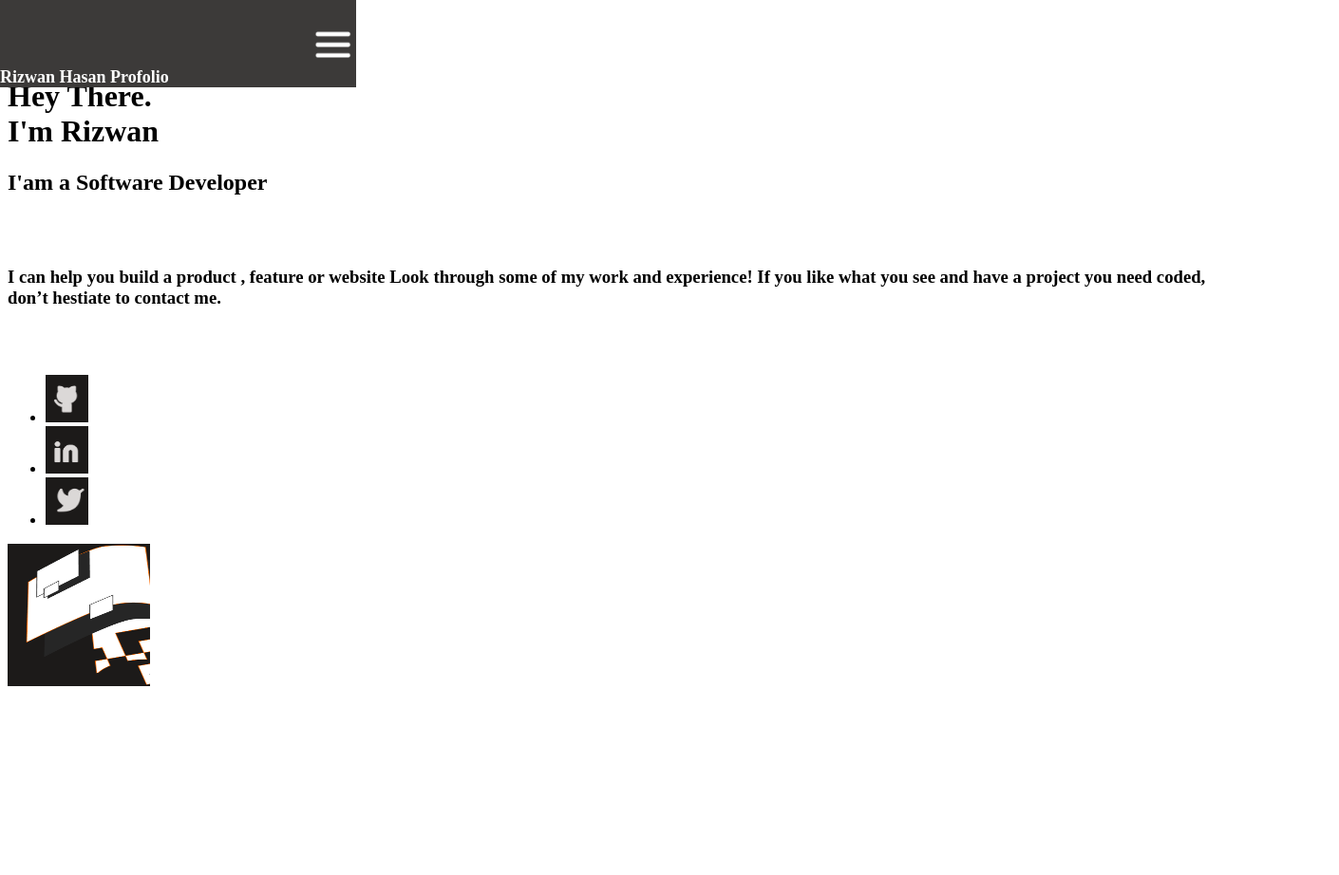
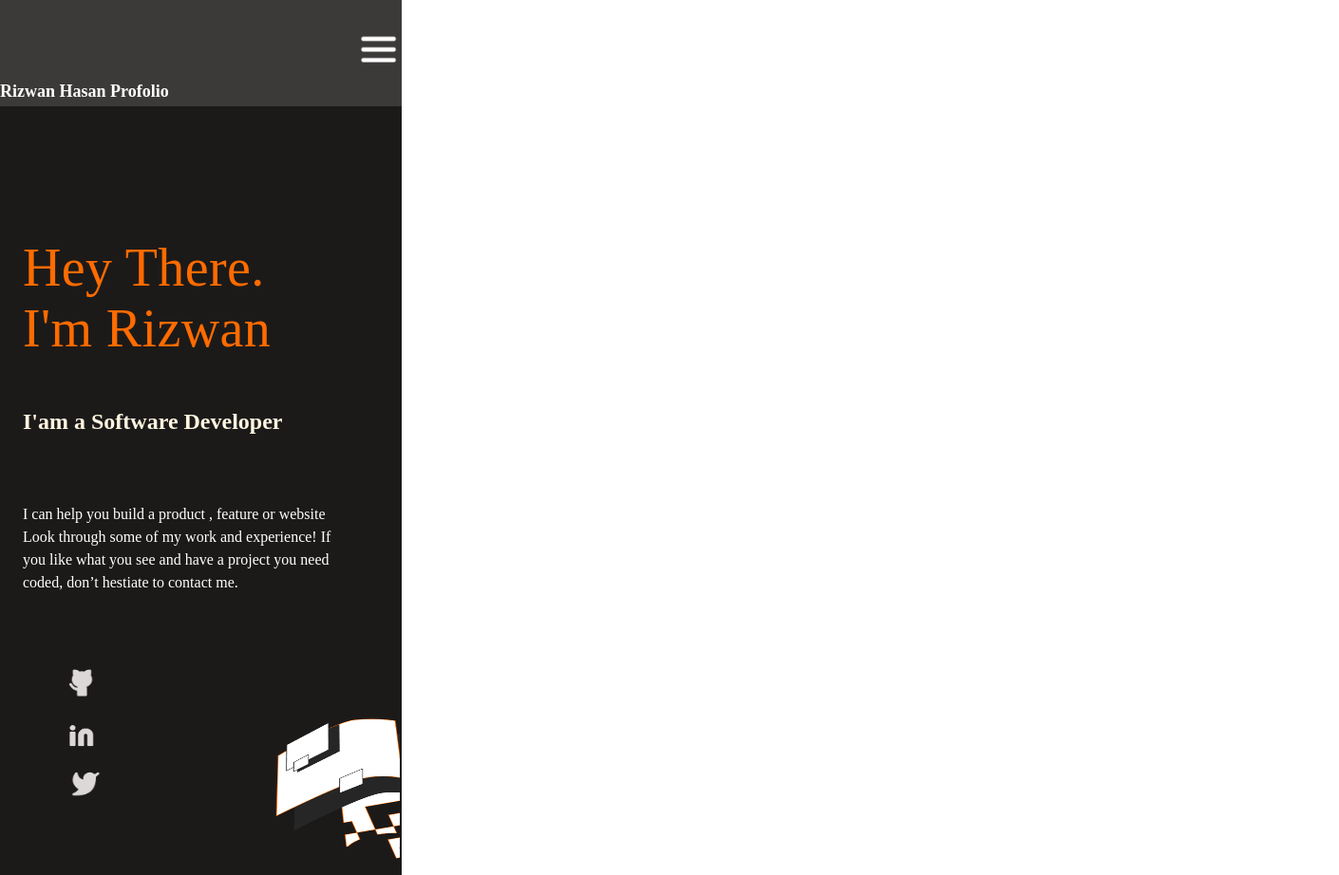
Before and after one commit to Rizwan-learn/Mobile-Protfolio, a website: page index.html in a window 1280 px wide. Shown: the whole page at 95% size, 1410 px wide, since content can reach past the window. Before the commit the page ends 800 px from the top, so only its background shows below. Drawn offline with Linux system fonts and the light colour scheme.

Commit message:
update flex.css

```diff
--- a/flex.css
+++ b/flex.css
@@ -1,11 +1,14 @@
 .app-header {
   display: flex;
   position: absolute;
+  padding: 10px 24px;
   width: 375px;
   height: 92px;
   left: 0;
   top: 0;
   background: #3c3a39;
+  z-index: 2;
+
 }
 
 .header {
@@ -30,3 +33,94 @@
   top: 25%;
   right: 0;
 }
+
+.app-homepage{
+  display: flex;
+  flex-direction: column;
+  align-items: flex-start;
+  padding: 120px 24px;
+
+  position: absolute;
+  width: 375px;
+  height: 590px;
+  left: 0px;
+  top: 92px;
+  background: #1c1a19;
+
+}
+
+h1{
+  width: 327px;
+  height: 124px;
+  top: 120px;
+  left: 24px;
+  font-weight: 400;
+  font-style: normal;
+  font-size: 56px;
+  line-height: 64px;
+  letter-spacing: 0.37px;
+  color: #ff6b00;
+}
+h2{
+  position: static;
+  width: 372px;
+  height: 27px;
+  left: 24px;
+  top: 256px;
+  font-style: normal;
+  font-weight: bold;
+  font-size: 24px;
+  line-height: 32px;
+  display: flex;
+  align-items: center;
+  color: #FFF5E1;
+}
+h3{
+  position: static;
+  width: 327px;
+  height: 123px;
+  left: 24px;
+  top: 295px;
+  font-style: normal;
+  font-weight: normal;
+  font-size: 16px;
+  line-height: 24px;
+  color: #FFFFFF;
+}
+
+ul{
+  list-style: none;
+  flex-direction: column;
+  justify-content: flex-start;
+
+}
+
+.github{
+  position: absolute;
+  width: 17.99px;
+  left: 0.08%;
+  right: 0.01%;
+
+}
+.link{
+  position: absolute ;
+  left: 20%;
+  right: 75%;
+}
+.twitter{
+
+    position: absolute ;
+    left: 40%;
+    right: 75%;
+
+}
+
+.background{
+
+  position: absolute ;
+    left: 64%;
+    top: 80%;
+    width: 1139.56px;
+    height: 93.78px;
+    z-index: 3;
+}
```
